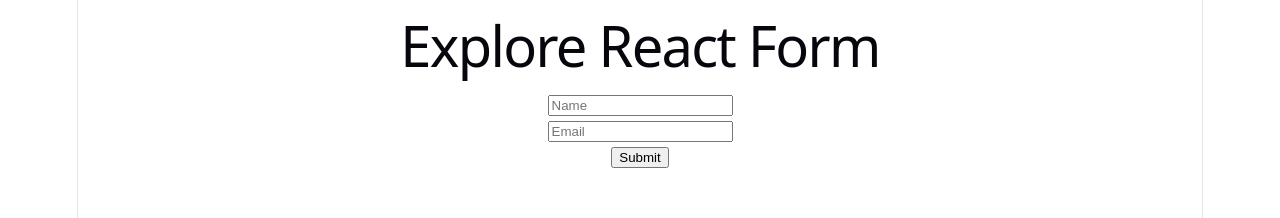
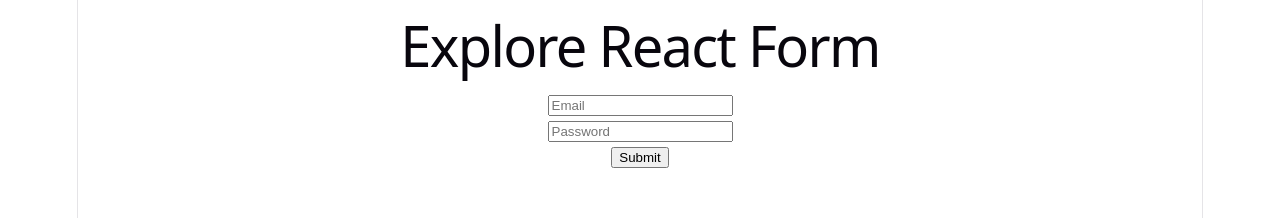
Before and after one commit to naheunpranto/PH-13-Module-38, a React (Vite) app: page / in a window 1280 px wide. Shown: the top 218 px of the page. Built offline with nearby package versions, Linux system fonts and the light colour scheme.

Commit message:
use form action formData and controlled component

```diff
--- a/src/App.jsx
+++ b/src/App.jsx
@@ -1,7 +1,8 @@
 
 import './App.css'
-import FormAction from './components/FormAction/FormAction'
-import SimpleForm from './components/SimpleForm/SimpleForm'
+import ControllField from './components/ControlledField/ControllField'
+// import FormAction from './components/FormAction/FormAction'
+// import SimpleForm from './components/SimpleForm/SimpleForm'
 
 function App() {
 
@@ -9,7 +10,8 @@
     <>
       <h1>Explore React Form</h1>
       {/* <SimpleForm/> */}
-      <FormAction/>
+      {/* <FormAction/> */}
+      <ControllField/>
     </>
   )
 }
--- a/src/__get__form__data.js
+++ b/src/__get__form__data.js
@@ -1,3 +1,4 @@
 /**
  * 1. e.target.[name of the input field].value
+ * 2. use form action and formData in the action handler. formData.get('name of the input field')
  */
--- /dev/null
+++ b/src/components/ControlledField/ControllField.jsx
@@ -0,0 +1,33 @@
+import { useState } from "react";
+
+
+
+const ControllField = () => {
+
+    const [password, setPassword] = useState("")
+
+    const handleSubmit = (e) => {
+        e.preventDefault();
+        console.log("submitted");
+
+    }
+
+    const handlePasswordOnChange = (e) => {
+        console.log(e.target.value);
+
+    }
+
+    return (
+        <div>
+            <form onSubmit={handleSubmit}>
+                <input type="email" name="email" id="" placeholder="Email" required/>
+                <br />
+                <input type="password" name="password" id="" placeholder="Password" onChange={handlePasswordOnChange} defaultValue={password} required/>
+                <br />
+                <input type="submit" value="Submit" />
+            </form>
+        </div>
+    );
+};
+
+export default ControllField;
--- a/src/components/FormAction/FormAction.jsx
+++ b/src/components/FormAction/FormAction.jsx
@@ -3,16 +3,17 @@
 const FormAction = () => {
 
     const handleFormAction = (FormData) => {
-        console.log(FormData);
+        console.log(FormData.get("name"));
+        console.log(FormData.get("email"));
 
     }
 
     return (
         <div>
             <form action={handleFormAction}>
-                <input type="text" placeholder="Name"/>
+                <input type="text" name="name" placeholder="Name"/>
                 <br />
-                <input type="email" name="" id="" placeholder="Email"/>
+                <input type="email" name="email" id="" placeholder="Email"/>
                 <br />
                 <input type="submit" value="Submit" />
             </form>
```
